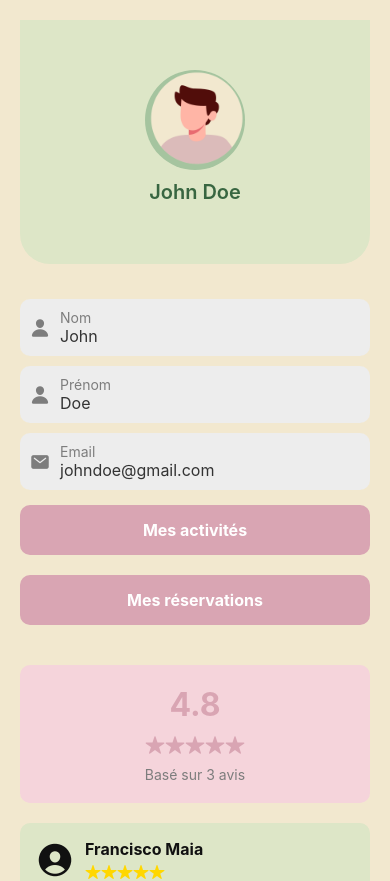
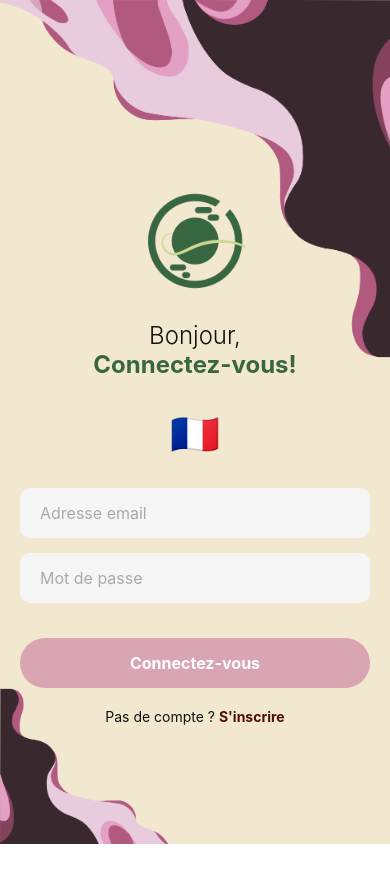
Before and after one commit to Inesamzr/Traveo-Front, a React Native app: screen /Auth in a window 390 px wide. Shown: the top 881 px of the page. After the commit the page ends 844 px from the top, so only its background shows below. Built offline with nearby package versions, Linux system fonts and the light colour scheme.

Commit message:
adding connexion with back and get data

```diff
--- a/Navigation/AuthNavigator.js
+++ b/Navigation/AuthNavigator.js
@@ -10,15 +10,17 @@ export default function AuthNavigator() {
   return (
     <Stack.Navigator>
       <Stack.Screen
+        name="Login"
+        component={LoginPage}
+        options={{ headerShown: false }}
+      />
+
+      <Stack.Screen
         name="Profil"
         component={ProfilPage}
         options={{ headerShown: false }}
       />
-       <Stack.Screen
-        name="Login"
-        component={LoginPage}
-        options={{ headerShown: false }}
-      />
+
       <Stack.Screen
         name="Register"
         component={RegisterPage}
--- a/package.json
+++ b/package.json
@@ -10,7 +10,7 @@
     "web": "expo start --web"
   },
   "dependencies": {
-    "@react-native-async-storage/async-storage": "1.23.1",
+    "@react-native-async-storage/async-storage": "^1.23.1",
     "@react-native-picker/picker": "^2.9.0",
     "@react-navigation/bottom-tabs": "^7.0.3",
     "@react-navigation/native": "^7.0.2",
--- a/screens/Profil/LoginPage.js
+++ b/screens/Profil/LoginPage.js
@@ -1,13 +1,28 @@
 import React, { useState } from 'react';
-import { View, Text, StyleSheet, TextInput, TouchableOpacity, Image, ImageBackground } from 'react-native';
-import texts from '../../localization/localization';
+import { View, Text, StyleSheet, TextInput, TouchableOpacity, Alert, Image, ImageBackground } from 'react-native';
 import { useNavigation } from '@react-navigation/native';
 import { useLanguage } from '../../localization/LanguageContext';
+import texts from '../../localization/localization';
+import { login } from '../../services/authService'; // Importez la fonction login
 
 export default function LoginPage() {
   const { language } = useLanguage();
   const currentTexts = texts[language];
   const navigation = useNavigation();
+
+  const [email, setEmail] = useState('');
+  const [password, setPassword] = useState('');
+  const [loading, setLoading] = useState(false);
+
+  const handleLogin = async () => {
+    try {
+      const response = await login(email, password); // Fonction de connexion
+      const userId = response.id; // Récupération de l'ID utilisateur depuis la réponse
+      navigation.navigate('Profil', { userId }); // Passez l'ID utilisateur via la navigation
+    } catch (error) {
+      Alert.alert('Erreur', 'Connexion échouée');
+    }
+  };
 
   return (
     <View style={styles.container}>
@@ -42,16 +57,22 @@ export default function LoginPage() {
             style={styles.input}
             placeholder={currentTexts.emailPlaceholder}
             placeholderTextColor="#aaa"
+            value={email}
+            onChangeText={setEmail}
           />
           <TextInput
             style={styles.input}
             placeholder={currentTexts.passwordPlaceholder}
             placeholderTextColor="#aaa"
             secureTextEntry
+            value={password}
+            onChangeText={setPassword}
           />
         </View>
-        <TouchableOpacity style={styles.loginButton}>
-          <Text style={styles.loginButtonText}>{currentTexts.login}</Text>
+        <TouchableOpacity style={styles.loginButton} onPress={handleLogin} disabled={loading}>
+          <Text style={styles.loginButtonText}>
+            {loading ? 'Connexion...' : currentTexts.login}
+          </Text>
         </TouchableOpacity>
         <View style={styles.registerContainer}>
           <Text style={styles.noAccountText}>{currentTexts.noAccount}</Text>
--- a/screens/Profil/ProfilPage.js
+++ b/screens/Profil/ProfilPage.js
@@ -1,67 +1,75 @@
-import React, { useState } from 'react';
-import { TouchableOpacity, View, StyleSheet, ScrollView, Text } from 'react-native';
+import React, { useEffect, useState } from 'react';
+import { TouchableOpacity, View, StyleSheet, ScrollView, Text, ActivityIndicator, Alert } from 'react-native';
 import ProfilHeader from '../../Components/Profil/ProfilHeader';
 import ProfilField from '../../Components/Profil/ProfilField';
 import ProfilButton from '../../Components/Profil/ProfilButton';
 import ReviewsSection from '../../Components/Review/ReviewsSection';
 import texts from '../../localization/localization';
 import { useLanguage } from '../../localization/LanguageContext';
+import { getUserById, updateUserProfile } from '../../services/userService';
 
-export default function ProfilPage({ navigation }) {
+export default function ProfilPage({ route, navigation }) {
   const { language } = useLanguage();
   const currentTexts = texts[language];
-  const [searchText, setSearchText] = useState('');
 
+  const [loading, setLoading] = useState(true); // Indicateur de chargement
+  const [firstName, setFirstName] = useState('');
+  const [lastName, setLastName] = useState('');
+  const [email, setEmail] = useState('');
+  const [isModified, setIsModified] = useState(false); // État pour savoir si le profil est modifié
+  const [reviews, setReviews] = useState([]); // Avis utilisateur
 
-  const [firstName, setFirstName] = useState('John');
-  const [lastName, setLastName] = useState('Doe');
-  const [email, setEmail] = useState('johndoe@gmail.com');
-  const [isModified, setIsModified] = useState(false); // Ajouter l'état pour suivre les modifications
-  const [reviews] = useState([
-    { name: 'Francisco Maia', rating: 5, comment: 'Une expérience extraordinaire à refaire.' },
-    { name: 'Kita Chinhoko', rating: 4, comment: "J'ai appris beaucoup de chose pendant cette activité." },
-    { name: 'Kita Chinhoko', rating: 4, comment: "J'ai appris beaucoup de chose pendant cette activité." },
-  ]);
+  const { userId } = route.params;
 
-  const filteredData = [
-    {
-      id: 1,
-      nom: 'Vélo en groupe',
-      description: 'Un joli tour de vélo groupé en plein air.',
-      adresse: 'Nîmes',
-      date: '24/06/2024 06:00-12:00',
-      theme: 'Aventure',
-      participants: '2/6',
-      prix: '3€',
-      latitude: 43.8372,
-      longitude: 4.3601,
-    },
-    {
-      id: 2,
-      nom: 'Cours de cuisine',
-      description: 'Apprenez à cuisiner des plats délicieux.',
-      adresse: 'Marseille',
-      date: '01/07/2024 14:00-18:00',
-      theme: 'Cuisine',
-      participants: '5/10',
-      prix: '6€',
-      latitude: 43.2965,
-      longitude: 5.3698,
-    },
-  ];
+  useEffect(() => {
+    const fetchUserData = async () => {
+      try {
+        if (!userId) {
+          throw new Error("L'ID utilisateur est introuvable.");
+        }
+        const userData = await getUserById(userId);
+        setFirstName(userData.firstName);
+        setLastName(userData.lastName);
+        setEmail(userData.email);
+      } catch (error) {
+        Alert.alert('Erreur', "Impossible de charger les données utilisateur.");
+      } finally {
+        setLoading(false);
+      }
+    };
+
+    fetchUserData();
+  }, [userId]);
 
 
   const handleFieldChange = (field, value) => {
     if (field === 'firstName') setFirstName(value);
     if (field === 'lastName') setLastName(value);
     if (field === 'email') setEmail(value);
-    setIsModified(true); // Activer l'état de modification
+    setIsModified(true); // Indique que des modifications ont été faites
   };
 
-  const handleSave = () => {
-    console.log('Modifications enregistrées :', { firstName, lastName, email });
-    setIsModified(false); // Réinitialiser après sauvegarde
+  const handleSave = async () => {
+    setLoading(true);
+    try {
+      await updateUserProfile({ firstName, lastName, email }); // Met à jour les données utilisateur
+      setIsModified(false); // Réinitialise l'état de modification
+      Alert.alert('Succès', 'Profil mis à jour avec succès.');
+    } catch (error) {
+      Alert.alert('Erreur', "Impossible d'enregistrer les modifications.");
+      console.error(error);
+    } finally {
+      setLoading(false);
+    }
   };
+
+  if (loading) {
+    return (
+      <View style={styles.loadingContainer}>
+        <ActivityIndicator size="large" color="#510D0A" />
+      </View>
+    );
+  }
 
   return (
     <ScrollView style={styles.container} contentContainerStyle={styles.content}>
@@ -94,15 +102,9 @@ export default function ProfilPage({ navigation }) {
           <Text style={styles.saveButtonText}>Enregistrer</Text>
         </TouchableOpacity>
       )}
-      <ProfilButton
-        label="Mes activités"
-        onPress={() => navigation.navigate('ActivityList', { filteredData, searchText: '' })}
-      />      <ProfilButton label="Mes réservations" onPress={() => navigation.navigate('Reservations')} />
-      <ReviewsSection
-        reviews={reviews}
-        rating={4.8}
-        reviewsCount={reviews.length}
-      />
+      <ProfilButton label="Mes activités" onPress={() => navigation.navigate('ActivityList')} />
+      <ProfilButton label="Mes réservations" onPress={() => navigation.navigate('Reservations')} />
+      <ReviewsSection reviews={reviews} rating={4.8} reviewsCount={reviews.length} />
     </ScrollView>
   );
 }
@@ -131,4 +133,9 @@ const styles = StyleSheet.create({
     fontSize: 16,
     fontWeight: 'bold',
   },
+  loadingContainer: {
+    flex: 1,
+    justifyContent: 'center',
+    alignItems: 'center',
+  },
 });
--- /dev/null
+++ b/services/apiClient.js
@@ -0,0 +1,26 @@
+import axios from 'axios';
+import AsyncStorage from '@react-native-async-storage/async-storage';
+
+const apiClient = axios.create({
+  baseURL: 'http://162.38.32.231:8080/api',
+  timeout: 10000,
+  headers: {
+    'Content-Type': 'application/json',
+  },
+});
+
+// Ajout d'un intercepteur pour injecter le token automatiquement
+apiClient.interceptors.request.use(
+  async (config) => {
+    const token = await AsyncStorage.getItem('userToken');
+    if (token) {
+      config.headers.Authorization = `Bearer ${token}`;
+    }
+    return config;
+  },
+  (error) => {
+    return Promise.reject(error);
+  }
+);
+
+export default apiClient;
--- /dev/null
+++ b/services/authService.js
@@ -0,0 +1,37 @@
+// services/authService.js
+import axios from 'axios';
+import AsyncStorage from '@react-native-async-storage/async-storage';
+import apiClient from './apiClient';
+
+const API_URL = `${apiClient}/user`;
+
+// Fonction pour se connecter
+export const login = async (email, password) => {
+    console.log("connexion")
+    console.log(API_URL)
+  try {
+    const response = await apiClient.post('/user/login', { email, password });
+    //await AsyncStorage.setItem('userToken', response.data.token); // Stocke le token
+    AsyncStorage.setItem('userId', response.data.id.toString());
+    console.log("user id : " , response.data.id.toString())
+
+    const keys = await AsyncStorage.getAllKeys();
+    const stores = await AsyncStorage.multiGet(keys);
+
+    console.log (keys)
+    console.log (stores)
+
+    const storedId = await AsyncStorage.getItem('userId');
+    console.log('Stored User ID:', storedId);
+
+    return response.data
+
+  } catch (error) {
+    throw error.response ? error.response.data : { message: 'Erreur de connexion au serveur' };
+  }
+};
+
+export const logout = async () => {
+    await AsyncStorage.removeItem('userToken');
+    await AsyncStorage.removeItem('userId');
+  };
--- /dev/null
+++ b/services/userService.js
@@ -0,0 +1,12 @@
+// services/userService.js
+import apiClient from './apiClient';
+
+export const getUserById = async (userId) => {
+  const response = await apiClient.get(`/user/${userId}`);
+  return response.data;
+};
+
+export const updateUserProfile = async (userId, data) => {
+  const response = await apiClient.put(`/user/${userId}`, data);
+  return response.data;
+};
```
Also changed, not shown: 1 other file (tests, documents, lock files or other folders).
